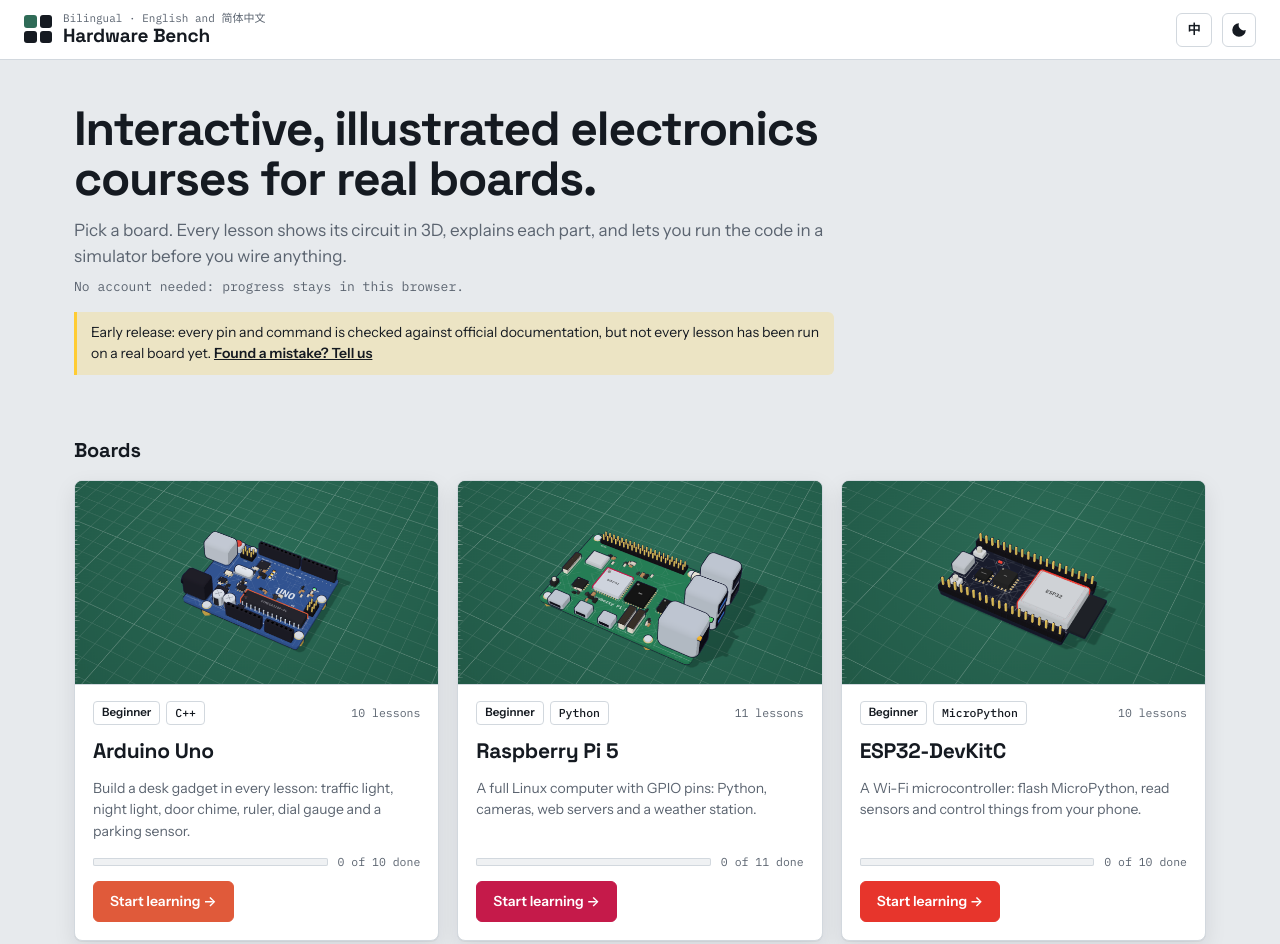
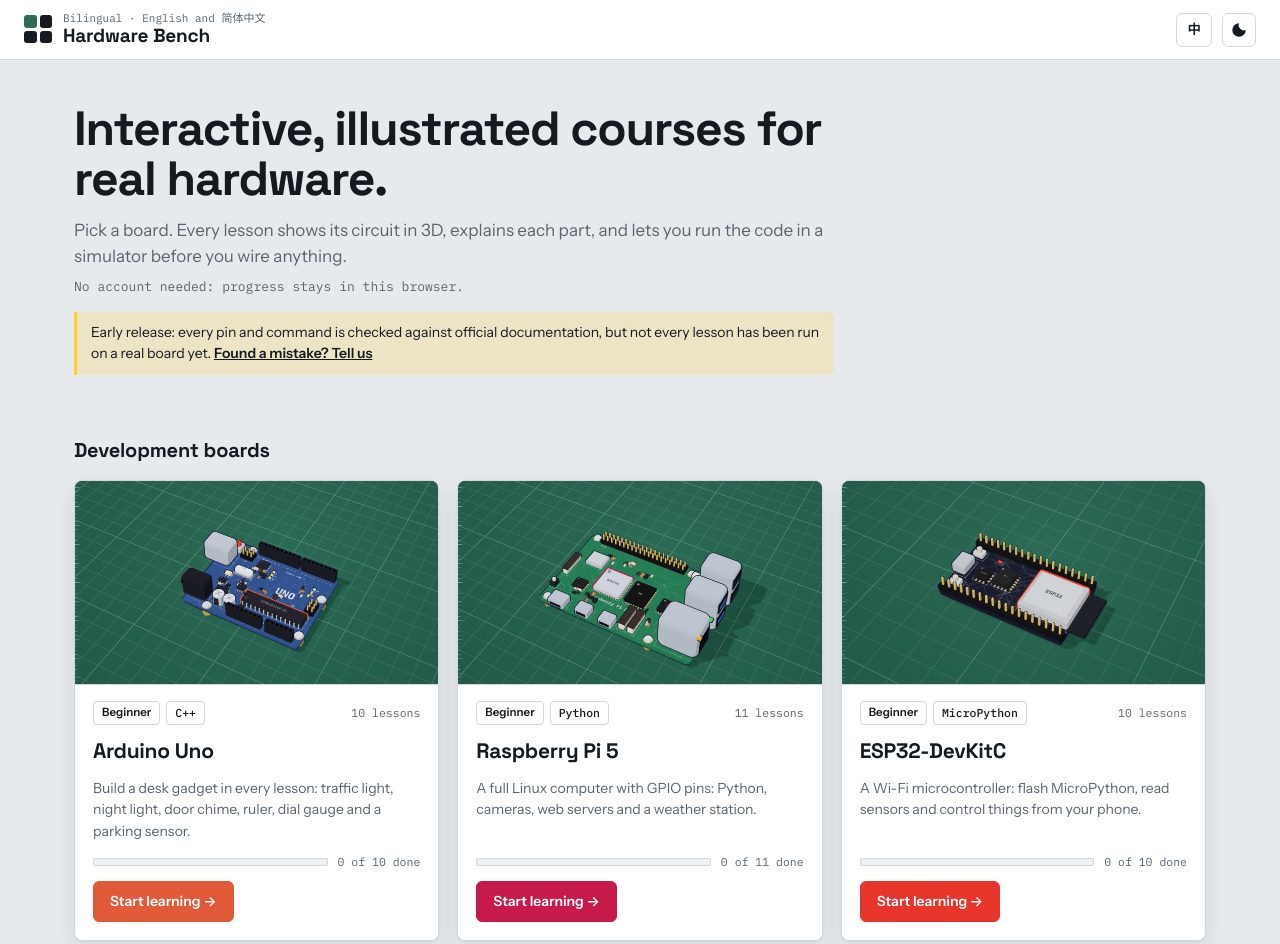
Before and after one commit to majiayu000/hardware-bench, a plain HTML site: page index.html in a window 1280 px wide. Shown: the top 944 px of the page. Drawn offline with Linux system fonts and the light colour scheme.

Commit message:
Group the hub into sections, refresh the share card, README, sitemap and skill docs
Signed-off-by: majiayu000 <1835304752@qq.com>

```diff
--- a/boards/boards.js
+++ b/boards/boards.js
@@ -6,66 +6,83 @@
 
 // Boards shown on the hub home page. `id` is the folder under boards/. Lesson counts and
 // progress come from each board's content.js, so only presentation lives here.
+// Sections on the hub home page, in order; each board names its section with `group`.
+export const GROUPS = [
+  { id: 'boards', title: 'Development boards' },
+  { id: 'ai', title: 'AI boards' },
+  { id: 'builds', title: 'Hands-on builds' },
+];
+
 export const BOARDS = [
   {
-    id: 'arduino-uno', name: 'Arduino Uno', accent: '#e05a3a', level: 'Beginner', language: 'C++',
+    id: 'arduino-uno', group: 'boards', name: 'Arduino Uno', accent: '#e05a3a', level: 'Beginner', language: 'C++',
     blurb: 'Build a desk gadget in every lesson: traffic light, night light, door chime, ruler, dial gauge and a parking sensor.',
   },
   {
-    id: 'raspberry-pi', name: 'Raspberry Pi 5', accent: '#c51a4a', level: 'Beginner', language: 'Python',
+    id: 'raspberry-pi', group: 'boards', name: 'Raspberry Pi 5', accent: '#c51a4a', level: 'Beginner', language: 'Python',
     blurb: 'A full Linux computer with GPIO pins: Python, cameras, web servers and a weather station.',
   },
   {
-    id: 'esp32', name: 'ESP32-DevKitC', accent: '#e7352c', level: 'Beginner', language: 'MicroPython',
+    id: 'esp32', group: 'boards', name: 'ESP32-DevKitC', accent: '#e7352c', level: 'Beginner', language: 'MicroPython',
     blurb: 'A Wi-Fi microcontroller: flash MicroPython, read sensors and control things from your phone.',
   },
   {
-    id: 'pc-motherboard', name: 'PC build: motherboard', accent: '#3a6dd0', level: 'Beginner', language: 'Hands-on',
+    id: 'pico-2-w', group: 'boards', name: 'Raspberry Pi Pico 2 W', accent: '#c51a4a', level: 'Beginner', language: 'MicroPython',
+    blurb: 'The cheapest way to start: blink, read buttons and knobs, make sounds, then build a Wi-Fi thermometer.',
+  },
+  {
+    id: 'microbit', group: 'boards', name: 'BBC micro:bit V2', accent: '#00a3a6', level: 'Beginner', language: 'MicroPython',
+    blurb: 'Everything is built in: scroll text, make faces with the buttons, roll a dice by shaking, play music and send radio messages.',
+  },
+  {
+    id: 'nano-esp32', group: 'boards', name: 'Arduino Nano ESP32', accent: '#00878f', level: 'Beginner', language: 'C++',
+    blurb: 'A breadboard-sized Arduino with Wi-Fi: LEDs, buttons, an RGB LED, sound, an I²C sensor and a Wi-Fi weather station.',
+  },
+  {
+    id: 'xiao-esp32s3-sense', group: 'ai', name: 'XIAO ESP32S3 Sense', accent: '#7cb518', level: 'Beginner', language: 'C++',
+    blurb: 'A thumb-sized AI board with a camera and a microphone: sensors, sound levels, photos, Wi-Fi and on-device face detection.',
+  },
+  {
+    id: 'arduino-uno-q', group: 'ai', name: 'Arduino UNO Q', accent: '#00878f', level: 'Intermediate', language: 'C++ + Python',
+    blurb: 'An Uno with a Linux computer on board: sketches and Python talk over Bridge, plus the LED matrix, a phone web UI and on-board AI.',
+  },
+  {
+    id: 'pi-ai-hat', group: 'ai', name: 'Raspberry Pi 5 + AI HAT+ 2', accent: '#7a3fbf', level: 'Intermediate', language: 'Shell + Python',
+    blurb: 'Fit a 40 TOPS Hailo-10H accelerator, detect objects live from the camera and chat with a language model running on the Pi.',
+  },
+  {
+    id: 'jetson-orin-nano', group: 'ai', name: 'NVIDIA Jetson Orin Nano Super', accent: '#76b900', level: 'Advanced', language: 'Shell + Python',
+    blurb: 'A desk-sized AI computer with a CUDA GPU: install JetPack, run language models with Ollama and detect objects from a webcam.',
+  },
+  {
+    id: 'pc-motherboard', group: 'builds', name: 'PC build: motherboard', accent: '#3a6dd0', level: 'Beginner', language: 'Hands-on',
     blurb: 'Install the CPU, memory, SSD and cooler, wire the tricky front-panel pins, then take it all apart again.',
   },
   {
-    id: 'xiao-esp32s3-sense', name: 'XIAO ESP32S3 Sense', accent: '#7cb518', level: 'Beginner', language: 'C++',
-    blurb: 'A thumb-sized AI board with a camera and a microphone: sensors, sound levels, photos, Wi-Fi and on-device face detection.',
-  },  {
-    id: 'arduino-uno-q', name: 'Arduino UNO Q', accent: '#00878f', level: 'Intermediate', language: 'C++ + Python',
-    blurb: 'An Uno with a Linux computer on board: sketches and Python talk over Bridge, plus the LED matrix, a phone web UI and on-board AI.',
-  },  {
-    id: 'pico-2-w', name: 'Raspberry Pi Pico 2 W', accent: '#c51a4a', level: 'Beginner', language: 'MicroPython',
-    blurb: 'The cheapest way to start: blink, read buttons and knobs, make sounds, then build a Wi-Fi thermometer.',
-  },  {
-    id: 'pc-build', name: 'PC build: the whole PC', accent: '#3a6dd0', level: 'Beginner', language: 'Hands-on',
+    id: 'pc-build', group: 'builds', name: 'PC build: the whole PC', accent: '#3a6dd0', level: 'Beginner', language: 'Hands-on',
     blurb: 'Power supply, motherboard, graphics card, fans and cables into the case, then the first power-on and taking it apart.',
-  },  {
-    id: 'pi-ai-hat', name: 'Raspberry Pi 5 + AI HAT+ 2', accent: '#7a3fbf', level: 'Intermediate', language: 'Shell + Python',
-    blurb: 'Fit a 40 TOPS Hailo-10H accelerator, detect objects live from the camera and chat with a language model running on the Pi.',
-  },  {
-    id: 'microbit', name: 'BBC micro:bit V2', accent: '#00a3a6', level: 'Beginner', language: 'MicroPython',
-    blurb: 'Everything is built in: scroll text, make faces with the buttons, roll a dice by shaking, play music and send radio messages.',
-  },  {
-    id: 'nano-esp32', name: 'Arduino Nano ESP32', accent: '#00878f', level: 'Beginner', language: 'C++',
-    blurb: 'A breadboard-sized Arduino with Wi-Fi: LEDs, buttons, an RGB LED, sound, an I²C sensor and a Wi-Fi weather station.',
-  },  {
-    id: 'pc-upgrade', name: 'PC upgrade: graphics card and SSD', accent: '#d0563a', level: 'Beginner', language: 'Hands-on',
+  },
+  {
+    id: 'pc-upgrade', group: 'builds', name: 'PC upgrade: graphics card and SSD', accent: '#d0563a', level: 'Beginner', language: 'Hands-on',
     blurb: 'Swap a graphics card, add an M.2 NVMe SSD and a SATA SSD, then check everything works.',
-  },  {
-    id: 'jetson-orin-nano', name: 'NVIDIA Jetson Orin Nano Super', accent: '#76b900', level: 'Advanced', language: 'Shell + Python',
-    blurb: 'A desk-sized AI computer with a CUDA GPU: install JetPack, run language models with Ollama and detect objects from a webcam.',
-  },  {
-    id: 'keyboard', name: 'Mechanical keyboard build', accent: '#b8569a', level: 'Beginner', language: 'Hands-on',
+  },
+  {
+    id: 'keyboard', group: 'builds', name: 'Mechanical keyboard build', accent: '#b8569a', level: 'Beginner', language: 'Hands-on',
     blurb: 'Stabilizers, plate, switches and keycaps on a hot-swap kit, then test every key and remap it.',
-  },  {
-    id: 'soldering', name: 'Soldering basics', accent: '#c2951a', level: 'Beginner', language: 'Hands-on',
+  },
+  {
+    id: 'soldering', group: 'builds', name: 'Soldering basics', accent: '#c2951a', level: 'Beginner', language: 'Hands-on',
     blurb: 'Safety, tinning, a good joint, LEDs and header pins, spotting bad joints and fixing them, on a small LED kit.',
   },
 ];
 
-// AI boards planned next, in suggested order (researched October 2026).
+// Boards planned next, shown under their own heading only when the list is not empty.
 export const COMING = [
 ];
 
 // 简体中文 for the hub page.
 export const HUB_ZH = {
-  'Hardware Bench': '硬件学堂', 'Design inspired by': '设计灵感来自', 'Interactive, illustrated electronics courses for real boards.': '面向真实开发板的图解互动电子课程。',
+  'Hardware Bench': '硬件学堂', 'Design inspired by': '设计灵感来自', 'Interactive, illustrated courses for real hardware.': '面向真实硬件的图解互动课程。',
   'Pick a board. Every lesson shows its circuit in 3D, explains each part, and lets you run the code in a simulator before you wire anything.': '选一块板子开始。每节课都用 3D 展示电路、讲解每个零件，接线之前就能在模拟器里运行代码。',
   Boards: '开发板', 'AI boards coming next': '即将推出：AI 开发板', 'Start learning': '开始学习', 'Continue': '继续学习',
   '{n} lessons': '{n} 节课', '{a} of {b} done': '已完成 {a} / {b}', 'Coming soon': '即将推出',
@@ -74,6 +91,7 @@
   'Early release: every pin and command is checked against official documentation, but not every lesson has been run on a real board yet.': '早期版本：每个引脚和命令都对照官方文档核对过，但还不是每节课都在真实板子上跑过。',
   'Found a mistake? Tell us': '发现错误？告诉我们', 'Report a mistake': '报告错误', 'Source code': '源代码',
   'XIAO ESP32S3 Sense': 'XIAO ESP32S3 Sense',
+  'Development boards': '开发板', 'AI boards': 'AI 开发板', 'Hands-on builds': '动手装配',
   'Soldering basics': '焊接入门', 'Safety, tinning, a good joint, LEDs and header pins, spotting bad joints and fixing them, on a small LED kit.': '在一个小 LED 套件上学习：安全、上锡、焊出好焊点、焊 LED 和排针、识别并修复不良焊点。',
   'Mechanical keyboard build': '组装机械键盘', 'Stabilizers, plate, switches and keycaps on a hot-swap kit, then test every key and remap it.': '在热插拔套件上装卫星轴、定位板、轴体和键帽，然后测试每个键，再改键。',
   'A desk-sized AI computer with a CUDA GPU: install JetPack, run language models with Ollama and detect objects from a webcam.': '放在桌上的 AI 电脑，带 CUDA GPU：安装 JetPack，用 Ollama 运行语言模型，再用摄像头检测物体。',
--- a/hub.js
+++ b/hub.js
@@ -1,5 +1,5 @@
 // Hub home page: board cards with live lesson counts and progress, plus the AI boards coming next.
-import { BOARDS, COMING, HUB_ZH, LINKS } from './boards/boards.js';
+import { BOARDS, COMING, GROUPS, HUB_ZH, LINKS } from './boards/boards.js';
 import { t, lang, setLang, addDict, observe } from './engine/i18n.js';
 
 addDict(HUB_ZH);
@@ -16,7 +16,12 @@
 }
 
 async function renderBoards() {
-  const cards = await Promise.all(BOARDS.map(async (b) => {
+  const cards = await Promise.all(BOARDS.map(async (b) => [b.group, await card(b)]));
+  $('#boards').innerHTML = GROUPS.map((g) => `<h2 class="hub-h">${esc(t(g.title))}</h2>
+    <div class="hub-grid">${cards.filter(([group]) => group === g.id).map(([, html]) => html).join('')}</div>`).join('');
+}
+
+async function card(b) {
   const { SITE, LESSONS } = await import(`./boards/${b.id}/content.js`);
   const done = readDone(SITE.id);
   const pct = Math.round((done / LESSONS.length) * 100);
@@ -30,8 +35,6 @@
       <span class="btn">${esc(t(done ? 'Continue' : 'Start learning'))} →</span>
     </div>
   </a>`;
-  }));
-  $('#boards').innerHTML = cards.join('');
 }
 
 function renderComing() {
--- a/index.html
+++ b/index.html
@@ -4,12 +4,12 @@
   <meta charset="utf-8">
   <meta name="viewport" content="width=device-width, initial-scale=1">
   <title>Hardware Bench</title>
-  <meta name="description" content="Free, interactive 3D electronics courses in English and Chinese: Arduino Uno, Raspberry Pi 5, ESP32, the XIAO ESP32S3 Sense AI board and building a PC. No account needed.">
+  <meta name="description" content="Free, interactive 3D hardware courses in English and Chinese: Arduino, Raspberry Pi, ESP32, micro:bit and Pico, AI boards from the XIAO Sense to Jetson, and hands-on builds from soldering to a whole PC. No account needed.">
   <link rel="canonical" href="https://majiayu000.github.io/hardware-bench/">
   <meta property="og:type" content="website">
   <meta property="og:site_name" content="Hardware Bench">
   <meta property="og:title" content="Hardware Bench">
-  <meta property="og:description" content="Free, interactive 3D electronics courses in English and Chinese: Arduino Uno, Raspberry Pi 5, ESP32, the XIAO ESP32S3 Sense AI board and building a PC. No account needed.">
+  <meta property="og:description" content="Free, interactive 3D hardware courses in English and Chinese: Arduino, Raspberry Pi, ESP32, micro:bit and Pico, AI boards from the XIAO Sense to Jetson, and hands-on builds from soldering to a whole PC. No account needed.">
   <meta property="og:url" content="https://majiayu000.github.io/hardware-bench/">
   <meta property="og:image" content="https://majiayu000.github.io/hardware-bench/og.png">
   <meta name="twitter:card" content="summary_large_image">
@@ -33,14 +33,13 @@
 
   <main class="hub-main">
     <section class="hub-hero">
-      <h1>Interactive, illustrated electronics courses for real boards.</h1>
+      <h1>Interactive, illustrated courses for real hardware.</h1>
       <p>Pick a board. Every lesson shows its circuit in 3D, explains each part, and lets you run the code in a simulator before you wire anything.</p>
       <p class="hub-small">No account needed: progress stays in this browser.</p>
       <p class="hub-note">Early release: every pin and command is checked against official documentation, but not every lesson has been run on a real board yet. <a data-link="issues" target="_blank" rel="noopener">Found a mistake? Tell us</a></p>
     </section>
 
-    <h2 class="hub-h">Boards</h2>
-    <div class="hub-grid" id="boards"></div>
+    <div id="boards"></div>
 
     <h2 class="hub-h" id="comingTitle">AI boards coming next</h2>
     <div class="hub-grid coming" id="coming"></div>
```
Also changed, not shown: sitemap.xml (+10 -0 lines), og.png, 3 other files. Lines whose indentation alone changed are shown as unchanged.
